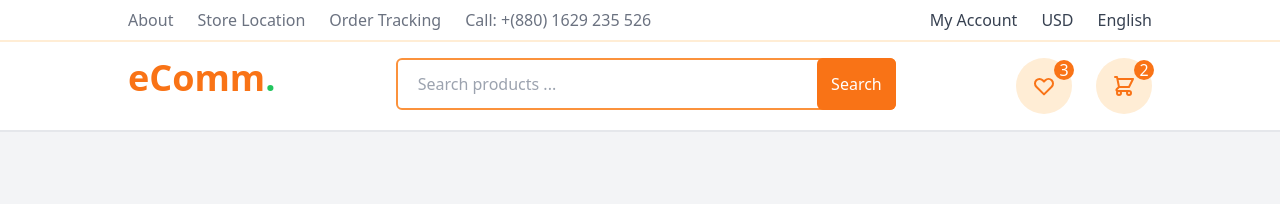
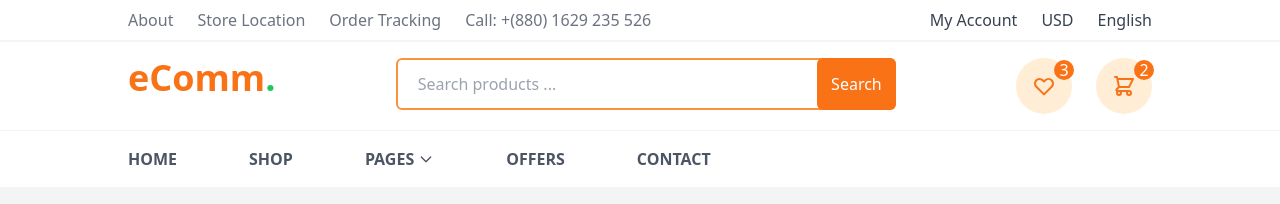
Before and after one commit to 0xMahabub/ecomm-html, a website: page index.html in a window 1280 px wide. Drawn offline with Linux system fonts and the light colour scheme.

Commit message:
primary_menu --addded

```diff
--- a/index.html
+++ b/index.html
@@ -13,7 +13,7 @@
             <!--Main Menu Area-->
             <nav id="main_area" class="flex flex-col w-full">
                 <!--TopNavBar-->
-                <nav id="topNav" class="flex items-center py-2 w-full bg-white border-b-2 border-orange-100">
+                <nav id="topNav" class="flex items-center py-2 w-full bg-white border-b-2 border-gray-100">
                     <div class="container">
                         <ul class="list-none pl-0 flex items-center gap-x-6 mr-auto">
                             <li><a href="#" class="text-gray-500 capitalize">about</a></li>
@@ -32,7 +32,7 @@
                 <!--//Top Nav Bar-->
 
                 <!--Hero Nav-->
-                <nav id="heroNav" class="w-full flex items-center py-4 bg-white border-b-2 border-gray-200">
+                <nav id="heroNav" class="w-full flex items-center py-4 bg-white">
                     <div class="container">
                         <!--Logo Area-->
                         <span class="block text-orange-500 font-semibold text-4xl">eComm<span class="text-green-500 font-bold">.</span></span>
@@ -71,6 +71,34 @@
                 </nav>
                 <!--//Hero Nav-->
 
+                <!--Primary Menu-->
+                <nav id="primaryMenu" class="w-full flex items-center bg-white border-t-[1px] border-gray-100">
+                    <div class="container">
+                        <ul class="pl-0 list-none flex items-center gap-x-6">
+                            <li><a href="#" class="flex items-center justify-center transition-all text-gray-600 hover:text-orange-600 uppercase font-semibold py-4 px-6 pl-0">home</a></li>
+                            <li><a href="#" class="flex items-center justify-center transition-all text-gray-600 hover:text-orange-600 uppercase font-semibold py-4 px-6">shop</a></li>
+                            <li class="relative group">
+                                <a href="#" class="flex items-center justify-center transition-all text-gray-600 hover:text-orange-600 uppercase font-semibold py-4 px-6">
+                                    <span class="inline-block mr-1">pages</span>
+                                    <svg xmlns="http://www.w3.org/2000/svg" class="h-4 w-4" fill="none" viewBox="0 0 24 24" stroke="currentColor" stroke-width="2">
+                                        <path stroke-linecap="round" stroke-linejoin="round" d="M19 9l-7 7-7-7" />
+                                    </svg>
+                                </a>
+
+                                <ul class="hidden group-hover:flex group-hover:visible z-50 translate-y-5 group-hover:translate-y-0 transition-all flex-col xl:min-w-[200px] absolute top-[100.5%] left-0 shadow-sm border-t-2 border-orange-500 list-none pl-0 bg-white text-gray-600">
+                                    <li><a href="#" class="flex items-center hover:text-orange-500 capitalize py-3 px-5 border-b-2 border-gray-100">404 page</a></li>
+                                    <li><a href="#" class="flex items-center hover:text-orange-500 capitalize py-3 px-5 border-b-2 border-gray-100">cart page</a></li>
+                                    <li><a href="#" class="flex items-center hover:text-orange-500 capitalize py-3 px-5 border-b-2 border-gray-100">wishlist page</a></li>
+                                    <li><a href="#" class="flex items-center hover:text-orange-500 capitalize py-3 px-5 border-b-2 border-gray-100">checkout page</a></li>
+                                </ul>
+                            </li>
+                            <li><a href="#" class="flex items-center justify-center transition-all text-gray-600 hover:text-orange-600 uppercase font-semibold py-4 px-6">offers</a></li>
+                            <li><a href="#" class="flex items-center justify-center transition-all text-gray-600 hover:text-orange-600 uppercase font-semibold py-4 px-6">contact</a></li>
+                        </ul>
+                    </div>
+                </nav>
+                <!--//Primary Menu-->
+
             </nav>
             <!--//Main Menu Area-->
         </header>
```
Also changed, not shown: assets/css/app.css.
